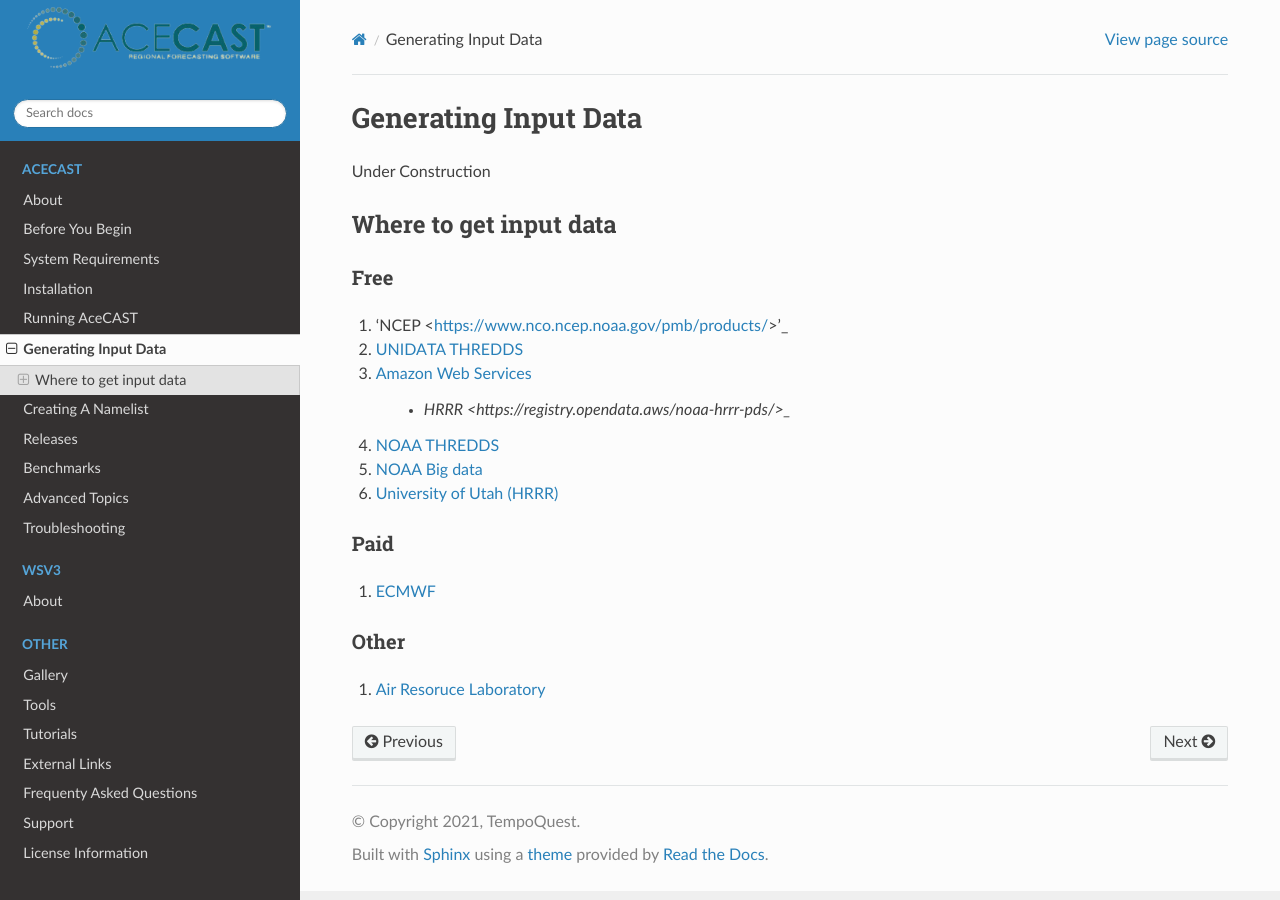
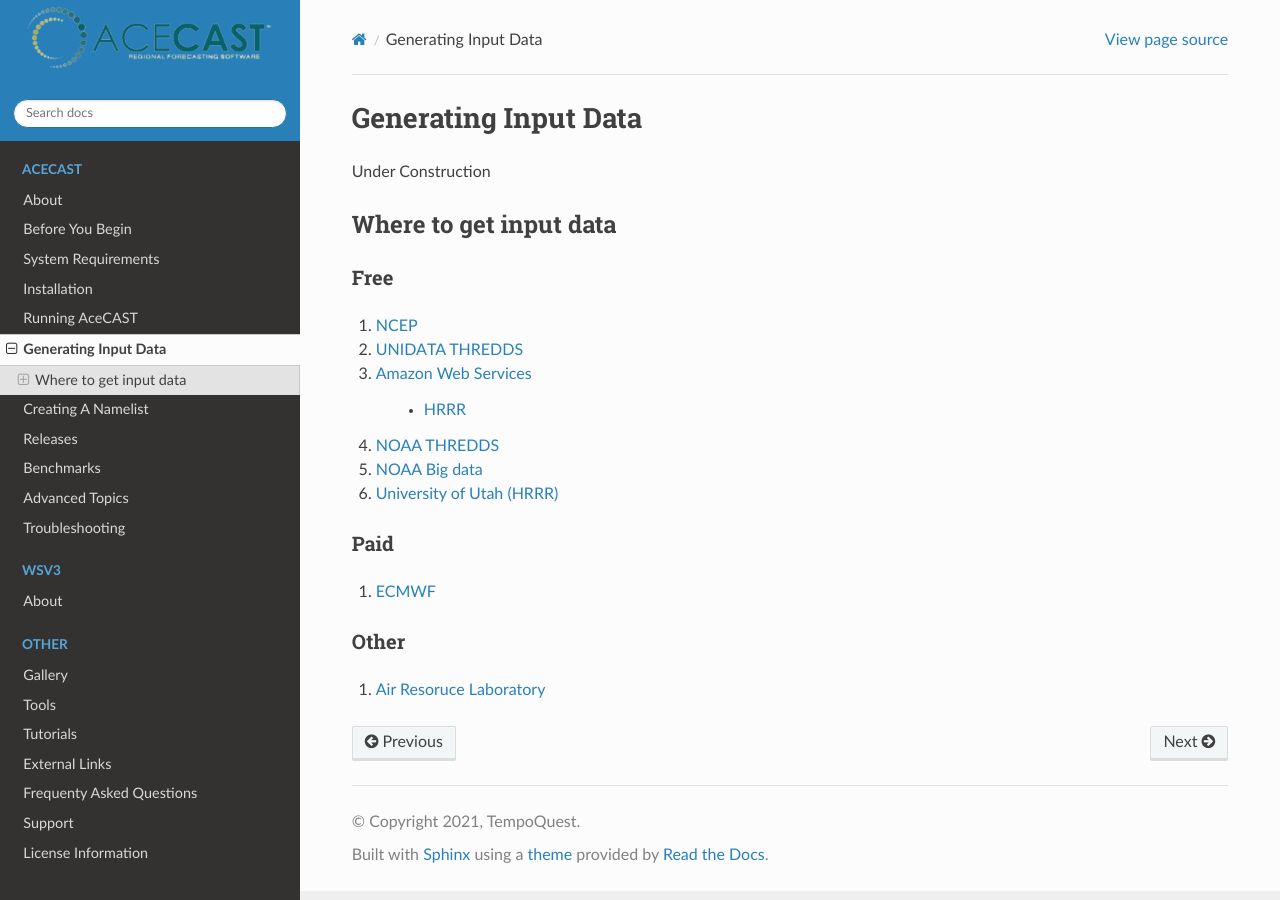
Before and after one commit to TempoQuestInc/AceCAST-Docs, a Sphinx documentation site: the page built from source/GeneratingInputData.rst, in a window 1280 px wide. Built offline with Sphinx 7.4.7 and the Read the Docs theme 2.0.0, drawn with Linux system fonts in a browser that asks for light colours.

Commit message:
Fixed sources for input data

```diff
--- a/source/GeneratingInputData.rst
+++ b/source/GeneratingInputData.rst
@@ -12,13 +12,13 @@
 Free
 ----
 
-#. 'NCEP <https://www.nco.ncep.noaa.gov/pmb/products/>'_
+#. `NCEP <https://www.nco.ncep.noaa.gov/pmb/products/>`_
 
 #. `UNIDATA THREDDS <https://thredds.ucar.edu/thredds/catalog.html>`_
 
 #. `Amazon Web Services <https://registry.opendata.aws/tag/meteorological/>`_
 
-	* `HRRR <https://registry.opendata.aws/noaa-hrrr-pds/>_`
+	* `HRRR <https://registry.opendata.aws/noaa-hrrr-pds/>`_
 
 #. `NOAA THREDDS <https://www.ncei.noaa.gov/thredds/catalog.html>`_
 
```
